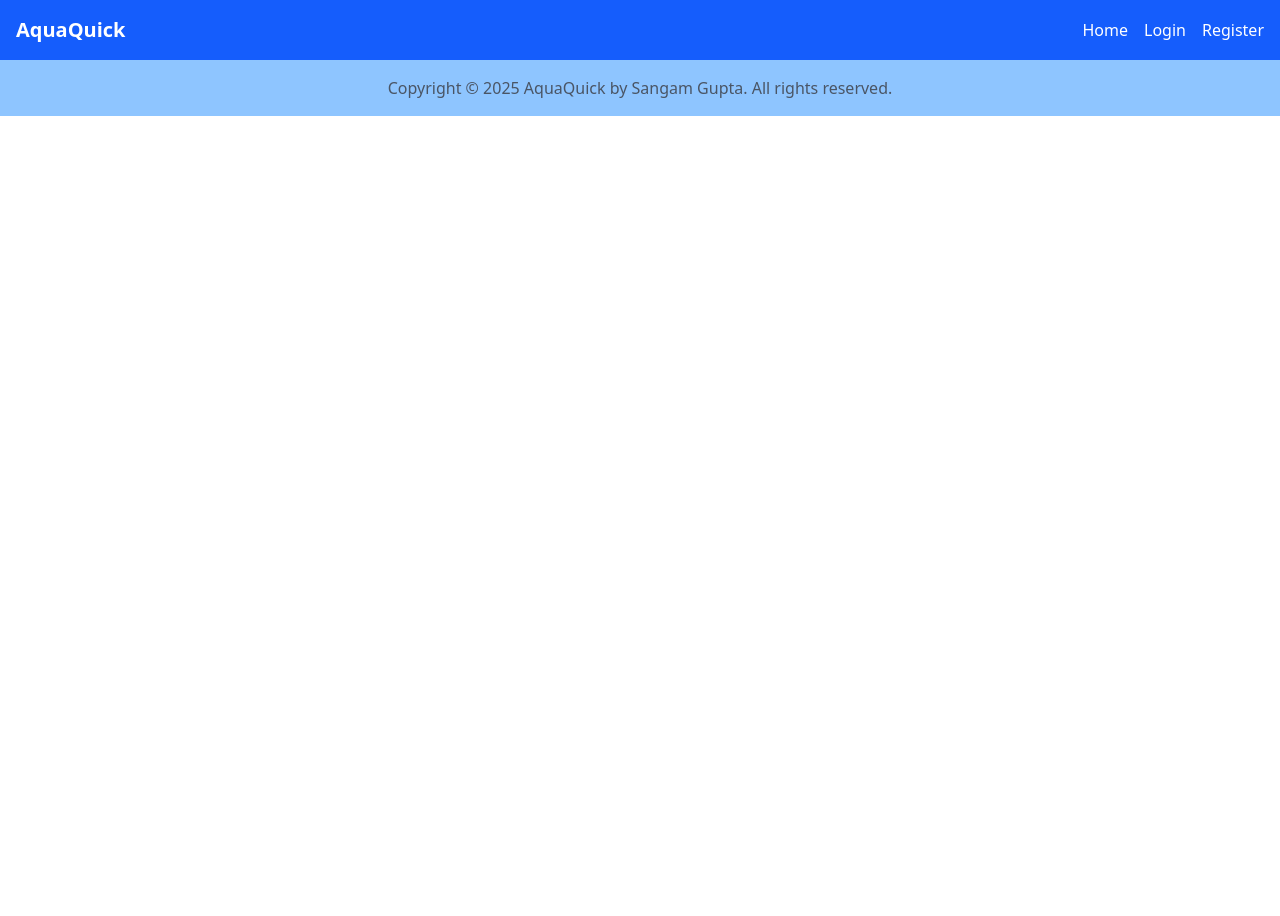
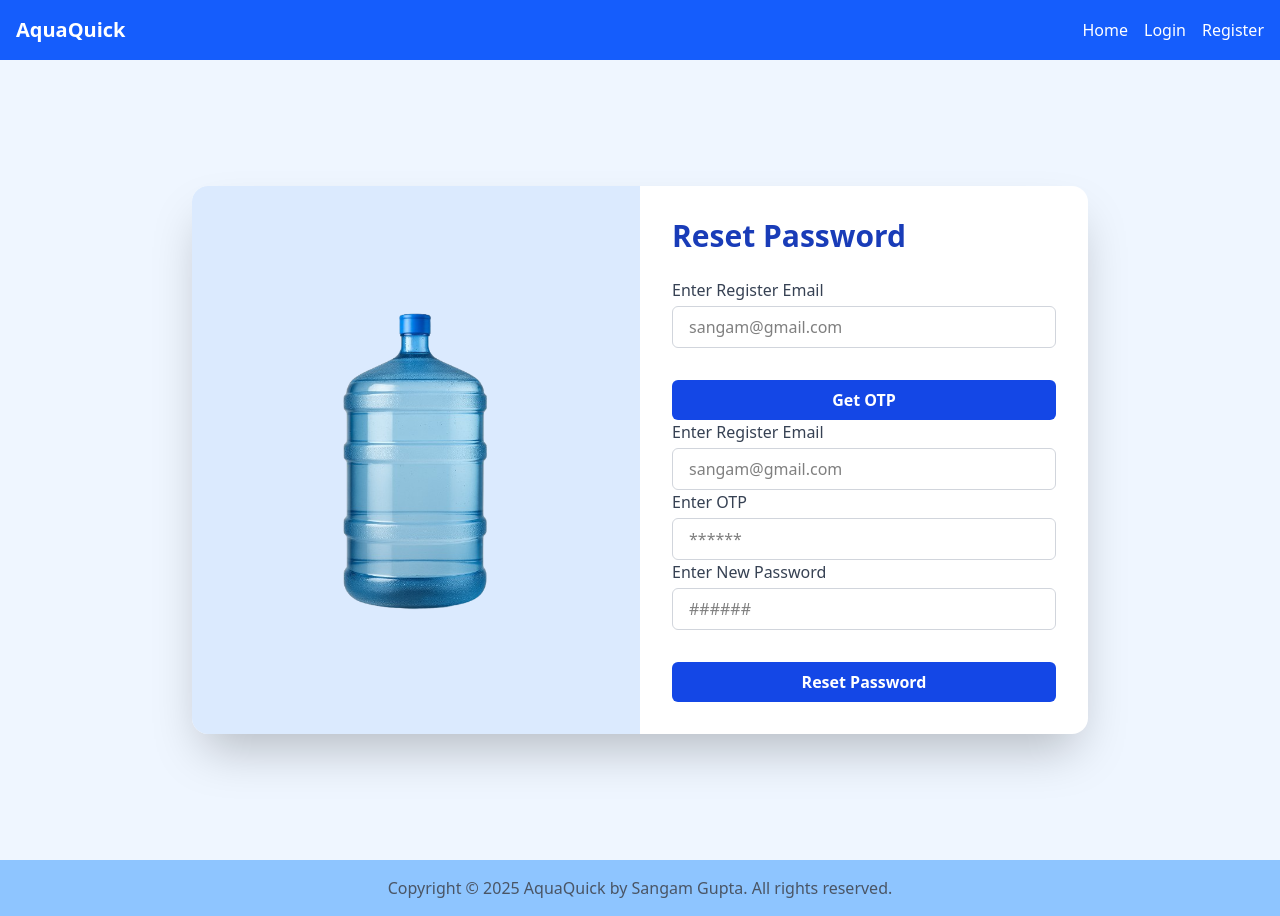
Before and after one commit to Sangam-Gupta-f/AquaQuick-Demo, a React (Vite) app in the folder Client/AuqaQuick/: page /resetpassword in a window 1280 px wide. Before the commit the page ends 800 px from the top, so only its background shows below. Built offline with nearby package versions, Linux system fonts and the light colour scheme.

Commit message:
reset password UI

```diff
--- a/Client/AuqaQuick/src/App.jsx
+++ b/Client/AuqaQuick/src/App.jsx
@@ -13,6 +13,7 @@ import Admin from './pages/Admin'
 import AdminDashBoard from './pages/AdminDashBoard'
 import GetAllUsers from './components/GetAllUsers'
 import AdminOrderList from './components/AdminOrderList'
+import ResetPassword from './pages/ResetPassword'
 function App() {
   return (
     <div >
@@ -27,6 +28,7 @@ function App() {
           </ProtectedRoute>
         }/>
         <Route path='/register' element={<Register/>}/>
+        <Route path='/resetpassword' element={<ResetPassword/>}/>
         <Route path='/allusers' element={<GetAllUsers/>}/>
         <Route path='/allorders' element={<AdminOrderList/>}/>
         <Route path='/orders' element={
--- a/Client/AuqaQuick/src/pages/Login.jsx
+++ b/Client/AuqaQuick/src/pages/Login.jsx
@@ -101,6 +101,12 @@ function Login() {
               Register
             </Link>
           </p>
+          <p className="mt-4 text-sm text-gray-600">
+            Forgot password?
+            <Link to='/resetpassword' className="text-blue-700 hover:underline">
+              Reset Password
+            </Link>
+          </p>
         </div>
       </div>
     </div>
--- /dev/null
+++ b/Client/AuqaQuick/src/pages/ResetPassword.jsx
@@ -0,0 +1,142 @@
+import React, {use, useState} from 'react'
+import bottle from '../../public/bottlebg.png'
+function ResetPassword() {
+    const [formEmail, setFormEmail] = useState({  email: ''});
+    const [formData, setFormData]= useState({  email: '', otp: '', newPassword: ''});
+    const [error, setError] = useState('');
+    const [success, setSuccess] = useState('');
+    const [errorData, setErrorData] = useState('');
+    const [successData, setSuccessData] = useState('');
+    const handleEmailChange=(e)=>{
+        setFormEmail({...formEmail, [e.target.name]: e.target.value });
+    }
+    const handleEmailSubmit=async(e)=> {
+       e.preventDefault();
+        try {
+            const response= await fetch("http://localhost:3000/api/users/generateOTP", {
+            method: "POST",
+            headers: { "Content-Type": "application/json" },
+            body: JSON.stringify(formEmail),
+        })
+        const data=response.json;
+        console.log(data);
+        if (!response.ok) {
+            setError(data.message);
+        } else {
+            setError("");
+            setSuccess("OTP sent successfully");
+        }
+        } catch (error) {
+            setError(` ${error} 'An error occurred while sending otp'`);
+        }
+
+
+    }
+    const handleChange=(e)=>{
+        setFormData({...formData, [e.target.name]: e.target.value });
+    }
+
+    const handleFormSubmit=async(e)=> {
+      e.preventDefault();
+        try {
+            const response= await fetch("http://localhost:3000/api/users/resetPassword", {
+            method: "POST",
+            headers: { "Content-Type": "application/json" },
+            body: JSON.stringify(formData),
+        })
+        const data=response.json;
+        console.log(data);
+        if (!response.ok) {
+            setErrorData(data.message);
+        } else {
+            setErrorData("");
+            setSuccessData("Password reset successfully");
+        }
+        } catch (error) {
+            setErrorData(` ${error} 'An error occurred while resetting password'`);
+        }
+        setFormData({  email: '', otp: '', newPassword: ''});
+    }
+  return (
+    <div className="min-h-screen flex items-center justify-center bg-blue-50 px-4">
+          <div className="flex flex-col md:flex-row bg-white shadow-2xl rounded-2xl overflow-hidden w-full max-w-4xl">
+            {/* Left Image Section */}
+            <div className="md:w-1/2 bg-blue-100 p-4 flex items-center justify-center">
+              <img src={bottle} alt="Bottle" className="w-60 h-auto object-contain" />
+            </div>
+
+            {/* Right Form Section */}
+            <div className="md:w-1/2 p-8 flex flex-col justify-center">
+              <h1 className="text-3xl font-bold text-blue-800 mb-6">Reset Password</h1>
+
+              <form onSubmit={handleEmailSubmit} className="flex flex-col gap-4">
+                <div>
+                  <label htmlFor="email" className="text-gray-700 font-medium">Enter Register Email</label>
+                  <input
+                    name="email"
+                    value={formEmail.email}
+                    onChange={handleEmailChange}
+                    type="email"
+                    placeholder="sangam@gmail.com"
+                    className="mt-1 w-full px-4 py-2 border border-gray-300 rounded-md focus:outline-none focus:ring-2 focus:ring-blue-500"
+                  />
+                </div>
+
+                <button
+                  type="submit"
+                  className="mt-4 bg-blue-700 hover:bg-blue-800 text-white font-bold py-2 rounded-md transition duration-300"
+                >
+                  Get OTP
+                </button>
+              </form>
+              {error && <p className="text-red-600 mt-3">{error}</p>}
+              {success && <p className="text-green-600 mt-3">{success}</p>}
+
+              <form onSubmit={handleFormSubmit} className="flex flex-col gap-4">
+                <div>
+                  <label htmlFor="email" className="text-gray-700 font-medium">Enter Register Email</label>
+                  <input
+                    name="email"
+                    value={formData.email}
+                    onChange={handleChange}
+                    type="email"
+                    placeholder="sangam@gmail.com"
+                    className="mt-1 w-full px-4 py-2 border border-gray-300 rounded-md focus:outline-none focus:ring-2 focus:ring-blue-500"
+                  />
+                  <label htmlFor="otp" className="text-gray-700 font-medium">Enter OTP</label>
+                  <input
+                    name="otp"
+                    value={formData.otp}
+                    onChange={handleChange}
+                    type="text"
+                    placeholder="******"
+                    className="mt-1 w-full px-4 py-2 border border-gray-300 rounded-md focus:outline-none focus:ring-2 focus:ring-blue-500"
+                  />
+                  <label htmlFor="newPassword" className="text-gray-700 font-medium">Enter New Password</label>
+                  <input
+                    name="newPassword"
+                    value={formData.newPassword}
+                    onChange={handleChange}
+                    type="text"
+                    placeholder="######"
+                    className="mt-1 w-full px-4 py-2 border border-gray-300 rounded-md focus:outline-none focus:ring-2 focus:ring-blue-500"
+                  />
+                </div>
+
+                <button
+                  type="submit"
+                  className="mt-4 bg-blue-700 hover:bg-blue-800 text-white font-bold py-2 rounded-md transition duration-300"
+                >
+                  Reset Password
+                </button>
+              </form>
+
+              {errorData && <p className="text-red-600 mt-3">{errorData}</p>}
+              {successData && <p className="text-green-600 mt-3">{successData}</p>}
+            </div>
+          </div>
+        </div>
+  )
+}
+
+export default ResetPassword
```
Also changed, not shown: 1 other file (tests, documents, lock files or other folders).
